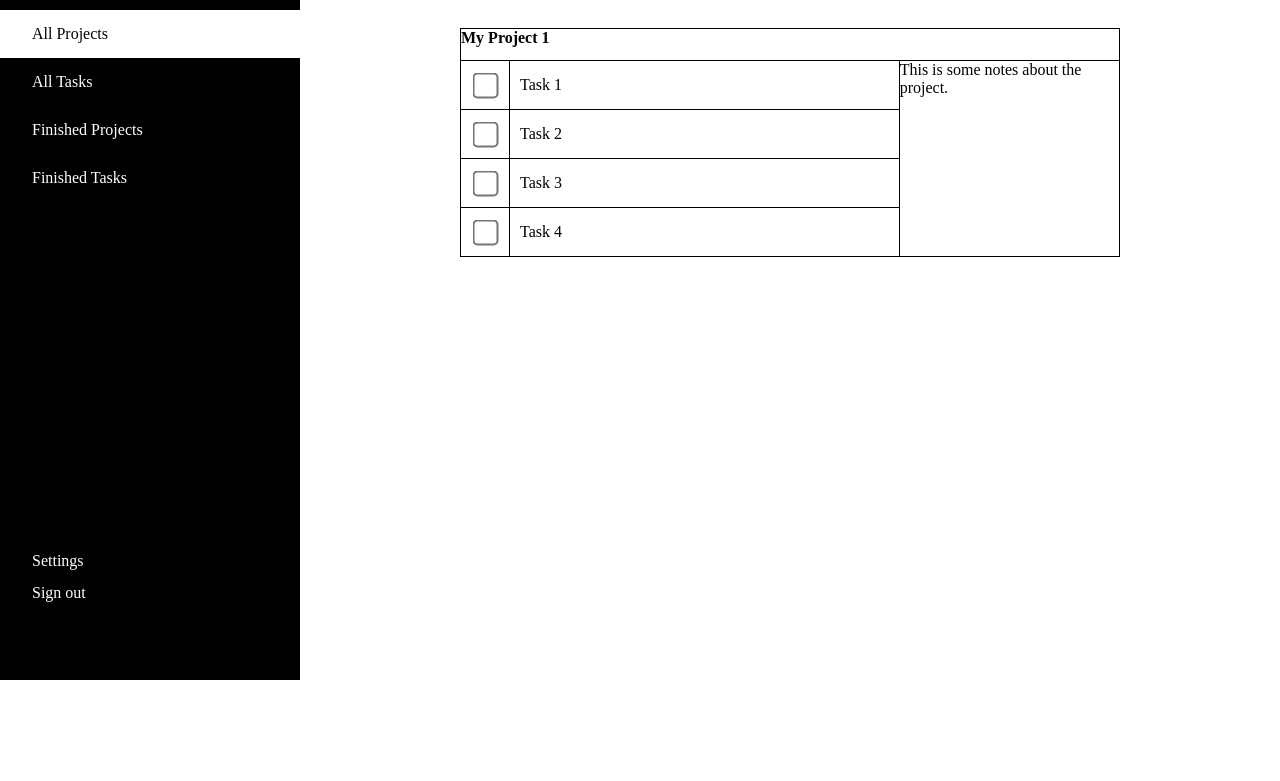
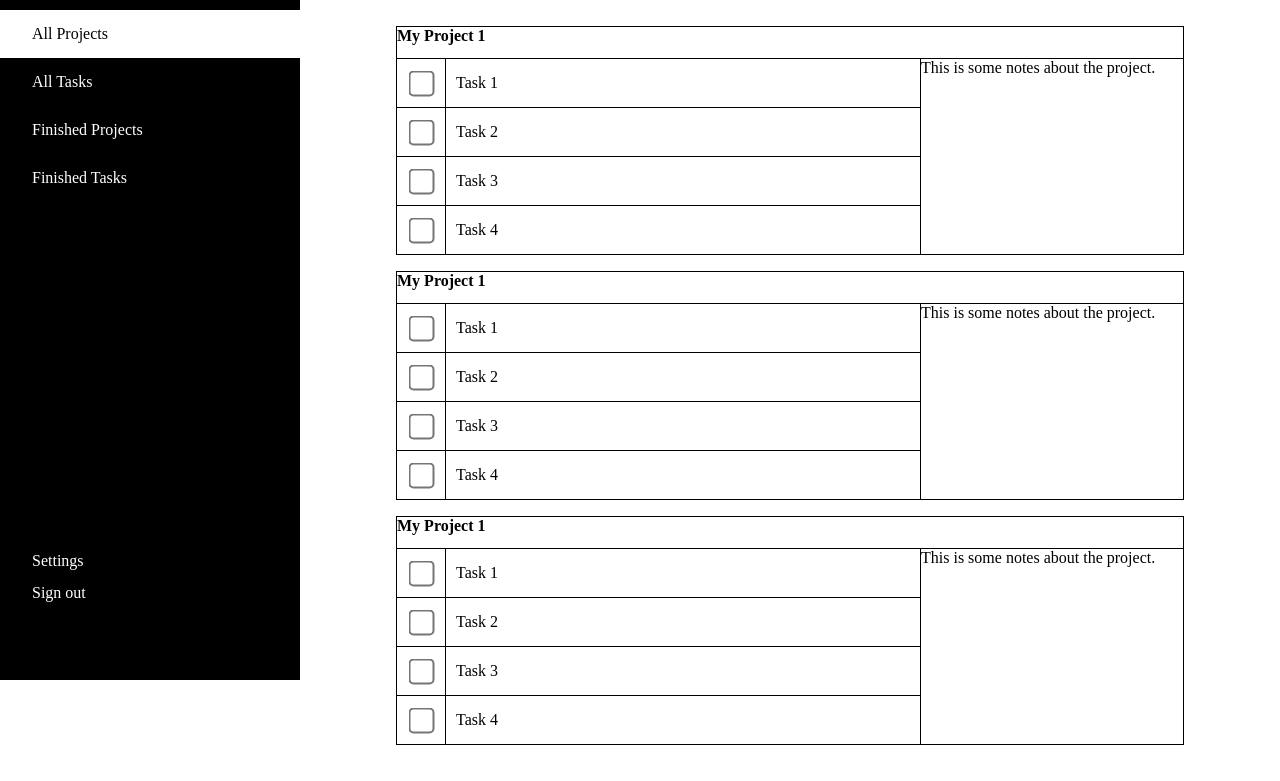
Before and after one commit to dh-giang-vu/TodoList, a website built with webpack: page src/index.html in a window 1280 px wide. Shown: the part 120-901 px from the top of the page. Before the commit the page ends 800 px from the top, so only its background shows below. Built offline with nearby package versions, Linux system fonts and the light colour scheme.

Commit message:
dynamic resizing of main-content: no overlapping sidebar & overflowing table

```diff
--- a/src/index.html
+++ b/src/index.html
@@ -64,7 +64,60 @@
         </div>
 
 
+        <div class="project">
+          <div class="header">
+            <div class="proj-name">My Project 1</div>
+          </div>
+          <ul class="task-list">
+            <li class="task-item">
+              <div class="cb-container"><input type="checkbox" name="checkbox" id=""></div>
+              <div class="task-name">Task 1</div>
+            </li>
+            <li class="task-item">
+              <div class="cb-container"><input type="checkbox" name="checkbox" id=""></div>
+              <div class="task-name">Task 2</div>
+            </li>
+            <li class="task-item">
+              <div class="cb-container"><input type="checkbox" name="checkbox" id=""></div>
+              <div class="task-name">Task 3</div>
+            </li>
+            <li class="task-item">
+              <div class="cb-container"><input type="checkbox" name="checkbox" id=""></div>
+              <div class="task-name">Task 4</div>
+            </li>
+          </ul>
+          <div class="proj-note">
+            This is some notes about the project.
+          </div>
+        </div>
 
+
+        <div class="project">
+          <div class="header">
+            <div class="proj-name">My Project 1</div>
+          </div>
+          <ul class="task-list">
+            <li class="task-item">
+              <div class="cb-container"><input type="checkbox" name="checkbox" id=""></div>
+              <div class="task-name">Task 1</div>
+            </li>
+            <li class="task-item">
+              <div class="cb-container"><input type="checkbox" name="checkbox" id=""></div>
+              <div class="task-name">Task 2</div>
+            </li>
+            <li class="task-item">
+              <div class="cb-container"><input type="checkbox" name="checkbox" id=""></div>
+              <div class="task-name">Task 3</div>
+            </li>
+            <li class="task-item">
+              <div class="cb-container"><input type="checkbox" name="checkbox" id=""></div>
+              <div class="task-name">Task 4</div>
+            </li>
+          </ul>
+          <div class="proj-note">
+            This is some notes about the project.
+          </div>
+        </div>
 
 
       </div>
--- a/src/style.css
+++ b/src/style.css
@@ -19,7 +19,7 @@ body {
     left: 0;
 
     height: 100%;
-    width: var(--sidebar-width);
+    width: min(35%,var(--sidebar-width));
 
 
 
@@ -111,9 +111,7 @@ a.active{
 /* Main content */
 
 .main-content {
-    margin-left: var(--sidebar-width);
-    padding-left: 32px;
-    padding-right: 32px;
+    margin-left: min(35%, var(--sidebar-width));
 }
 
 .main-content .active {
@@ -144,15 +142,18 @@ a.active{
     margin-top: 32px;
     height: 80px;
 
+    margin-left: 3%;
+
     /* title underline */
     width: fit-content;
+    height: fit-content;
     border-bottom: 4px solid black;
     padding-right: 24px;
+
 }
 
 .projects-container{
-    margin: 32px 128px;
-    min-height: 70vh;
+    margin: 36px clamp(8px, 10%, 96px);
 }
 
 .project {
```
